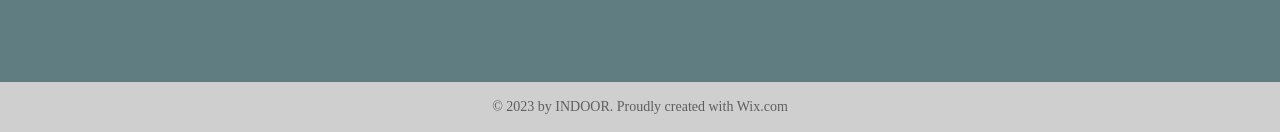
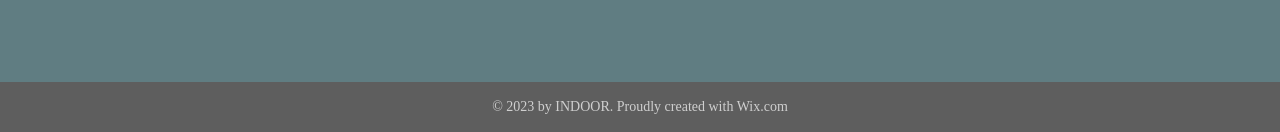
Before and after one commit to HsienW/week01-homework, a plain HTML site: page week1_css/homework1/index.html in a window 1280 px wide. Shown: the part 2676-2808 px from the top of the page. Drawn offline with nearby package versions, Linux system fonts and the light colour scheme; files that its build step writes are made by us from their sources.

Commit message:
update homework1
1.update copyright color

```diff
--- a/week1_css/homework1/sass/footer.scss
+++ b/week1_css/homework1/sass/footer.scss
@@ -70,7 +70,7 @@ input[name="join-submit"] {
   width: 100%;
   height: 50px;
   font-size: 14px;
-  color: $copyright-bg-color;
-  background-color: $copyright-text-color;
+  color:  $copyright-text-color;
+  background-color:$copyright-bg-color;
   @extend .align-center;
 }
```
